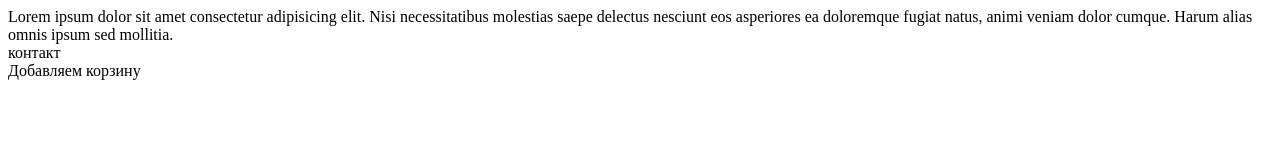
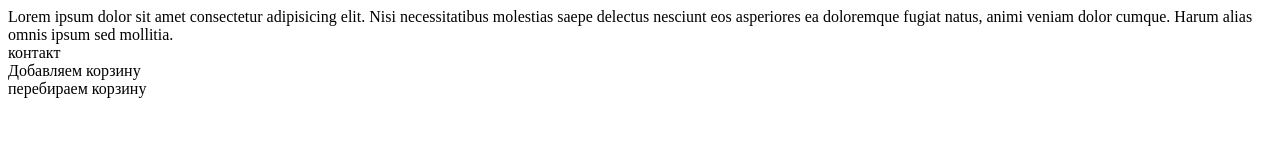
Before and after one commit to olezha125/new-project, a plain HTML site: page index.html in a window 1280 px wide. Drawn offline with Linux system fonts and the light colour scheme.

Commit message:
add pereb

```diff
--- a/index.html
+++ b/index.html
@@ -10,5 +10,6 @@
   <div class="">Lorem ipsum dolor sit amet consectetur adipisicing elit. Nisi necessitatibus molestias saepe delectus nesciunt eos asperiores ea doloremque fugiat natus, animi veniam dolor cumque. Harum alias omnis ipsum sed mollitia.</div>
   <div class="">контакт</div>
   <div class="">Добавляем корзину</div>
+  <div class="">перебираем корзину</div>
 </body>
 </html>
```
